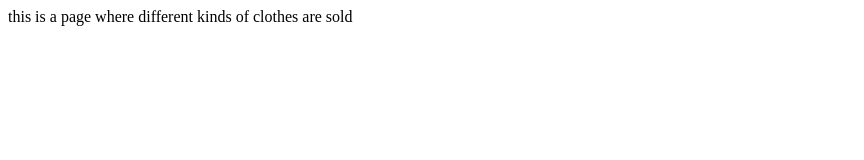
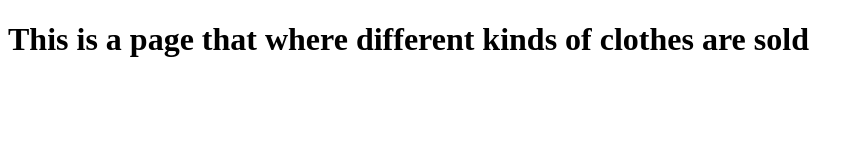
Before and after one commit to OneUranium/Tutorial1, a plain HTML site: page index.html in a window 1280 px wide. Shown: the whole page, without its empty margins (0-864 px from the left). Drawn offline with Linux system fonts and the light colour scheme.

Commit message:
index.html

```diff
--- a/index.html
+++ b/index.html
@@ -3,4 +3,7 @@
 <head>
 <title>Gabbys clothing</title>
 </head>
-<body> this is a page where different kinds of clothes are sold
+<body>
+  <h1>This is a page that where different kinds of clothes are sold</h1>
+</body>
+</html>
```
